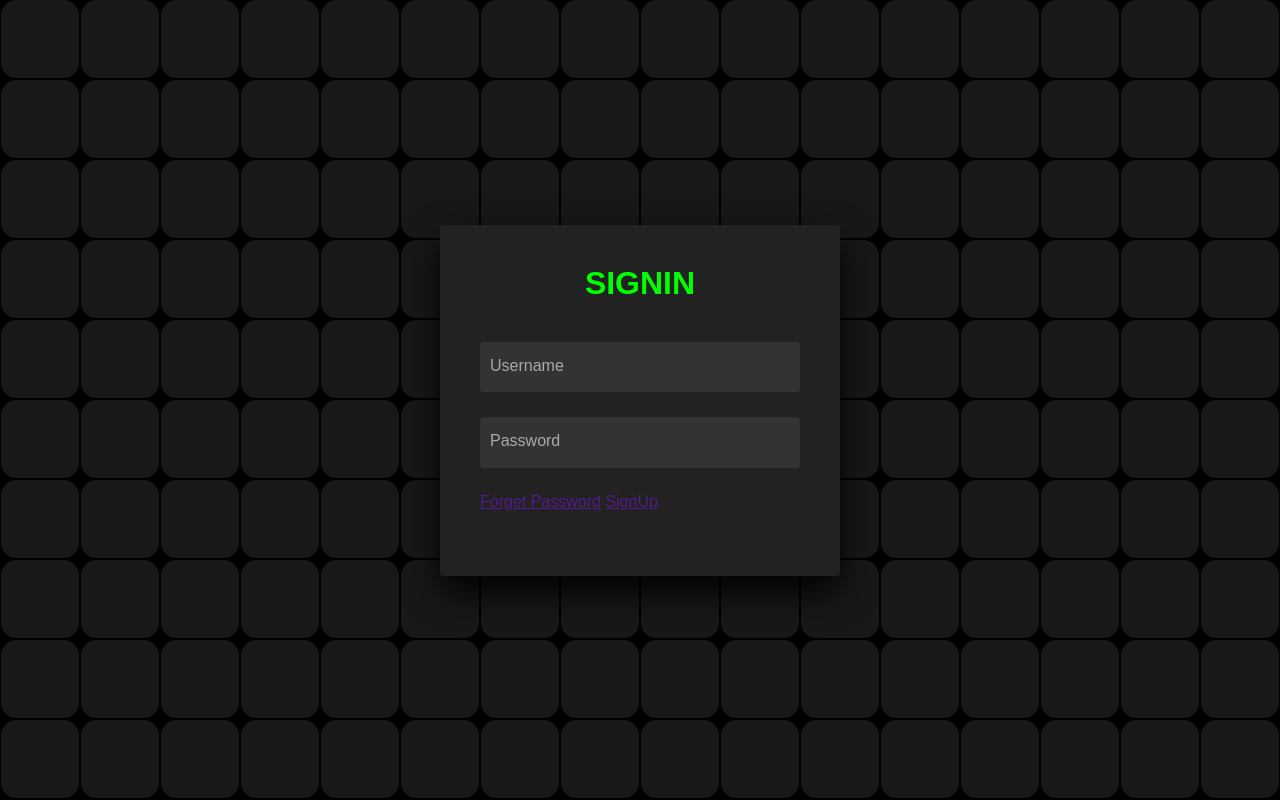
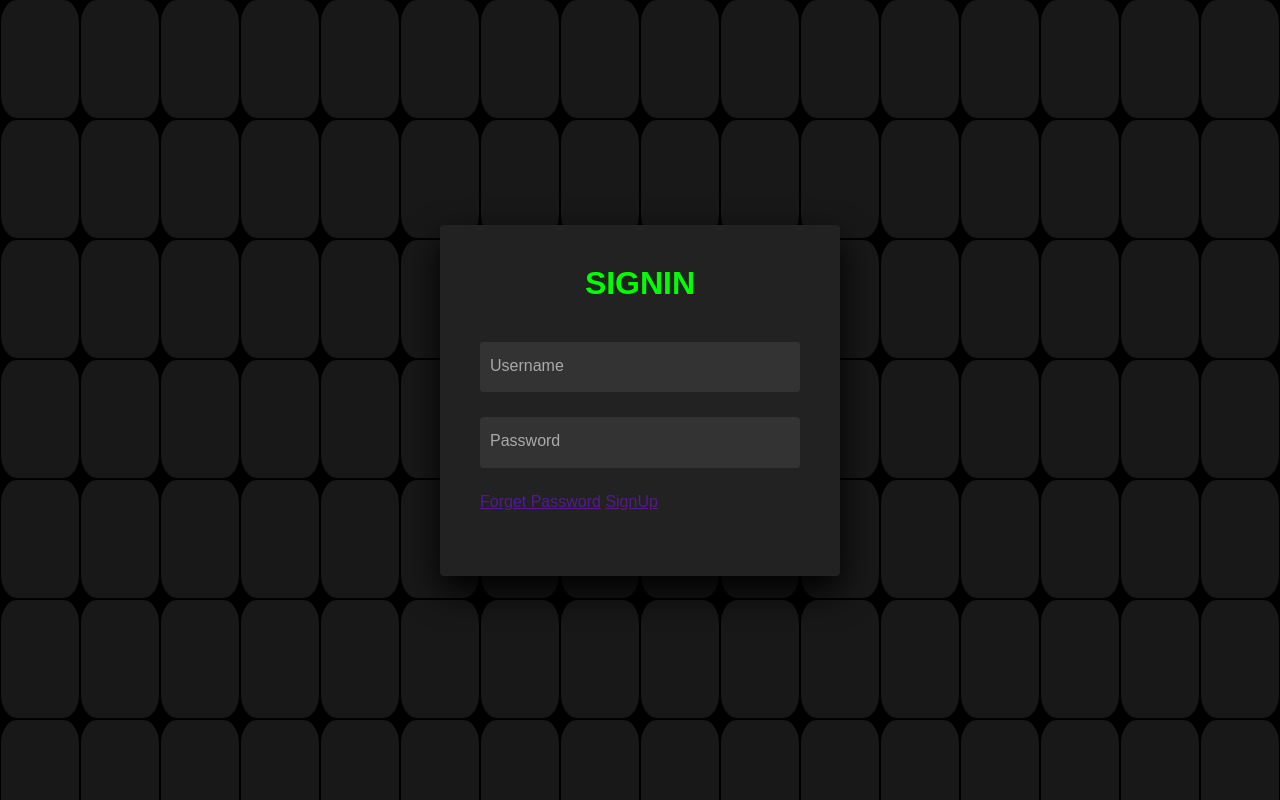
Before and after one commit to logusivam/Hacker-Login-Form, a plain HTML site: page index.html in a window 1280 px wide. Drawn offline with Linux system fonts and the light colour scheme.

Commit message:
Aug 19, 2024, 4:04 PM

```diff
--- a/style.css
+++ b/style.css
@@ -60,7 +60,7 @@ section span
     position: relative;
     display: block;
     width: calc(6.25vw - 2px);
-    height: calc(6.25vw - 2px);
+    height: calc(118px);
     background: #181818;
     z-index: 2;
     transition: 1.5s;
```
